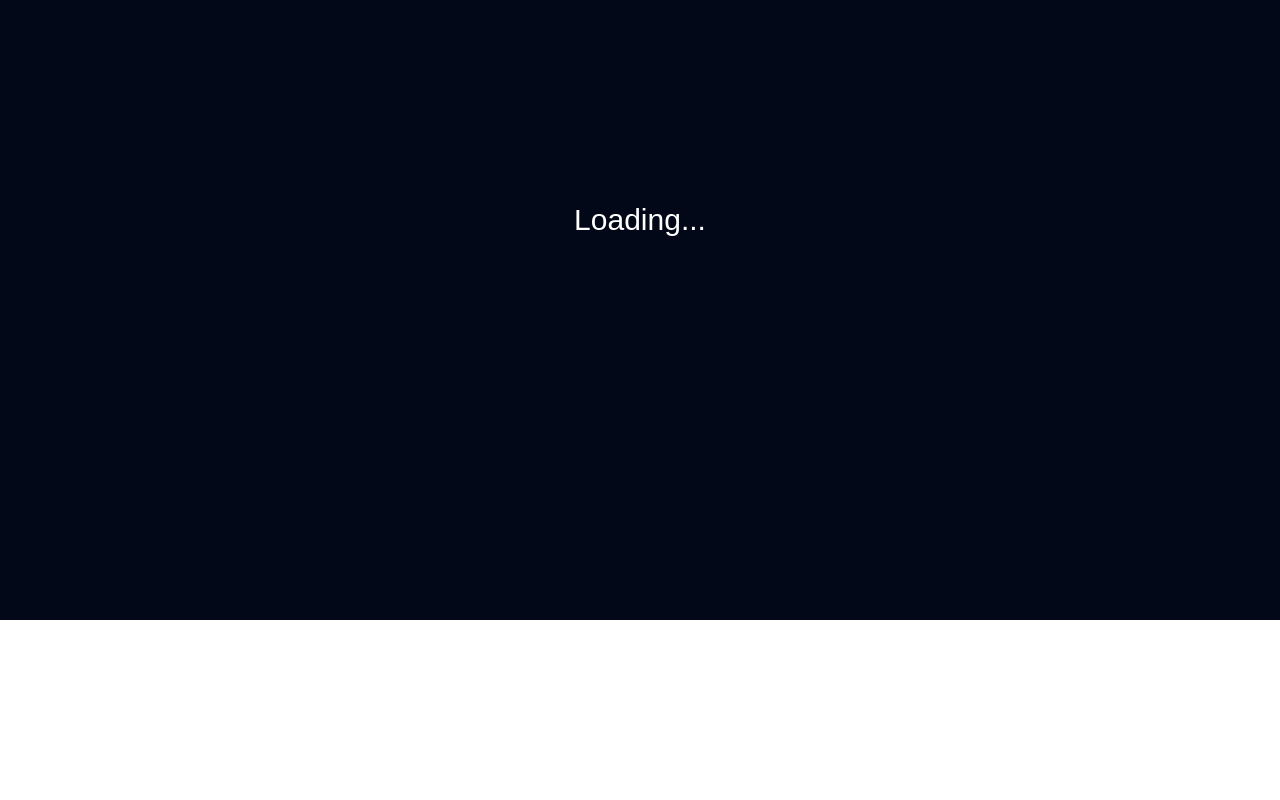
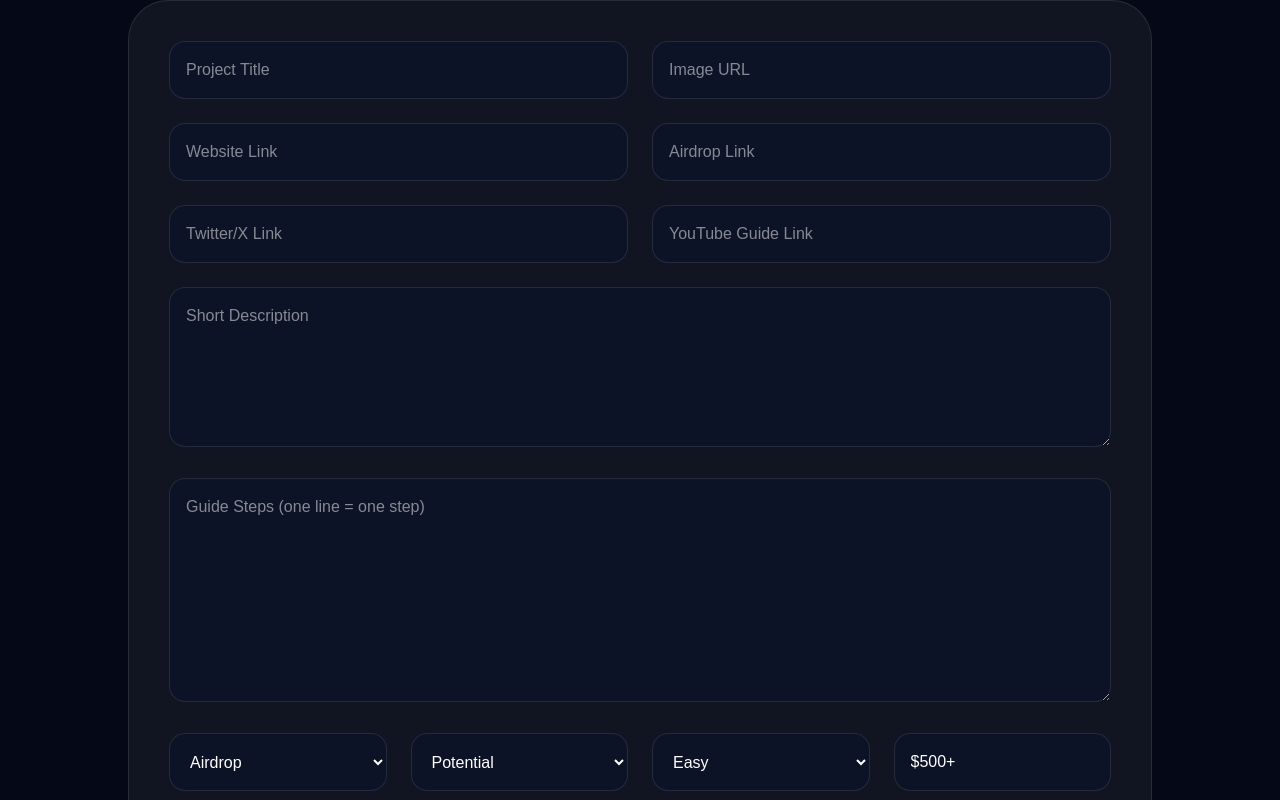
Before and after one commit to Hunterkak/cryptodropscout, a Next.js app: page /admin in a window 1280 px wide. Shown: the part 180-980 px from the top of the page. Before the commit the page ends 800 px from the top, so only its background shows below. Built offline with nearby package versions, Linux system fonts and the light colour scheme.

Commit message:
final navbar search language restore

```diff
--- a/src/app/admin/page.tsx
+++ b/src/app/admin/page.tsx
@@ -1,36 +1,82 @@
 'use client';
 
-import { useEffect, useState } from 'react';
+import { useState } from 'react';
 
-import Link from 'next/link';
+import { addProject } from '@/lib/projects';
 
-import { useParams } from 'next/navigation';
+export default function AdminPage() {
 
-import { getProjectBySlug } from '@/lib/projects';
+  const [loading, setLoading] = useState(false);
 
-export default function ProjectPage() {
+  const [form, setForm] = useState({
 
-  const params = useParams();
+    title: '',
+    category: 'airdrop',
+    status: 'Potential',
+    difficulty: 'Easy',
+    reward: '$500+',
+    image: '',
+    description: '',
+    link: '',
+    airdrop: '',
+    twitter: '',
+    youtube: '',
+    guide: '',
 
-  const id = params?.id as string;
+  });
 
-  const [project, setProject] = useState<any>(null);
+  async function handleSubmit(
+    e: React.FormEvent
+  ) {
 
-  const [loading, setLoading] = useState(true);
-
-  useEffect(() => {
-
-    async function fetchProject() {
+    e.preventDefault();
 
     try {
 
-        const data = await getProjectBySlug(id);
+      setLoading(true);
 
-        setProject(data);
+      const slug = form.title
+        .toLowerCase()
+        .replace(/\s+/g, '-');
+
+      await addProject({
+
+        ...form,
+
+        slug,
+
+        createdAt: Date.now(),
+
+        guide: form.guide
+          .split('\n')
+          .filter(Boolean),
+
+      });
+
+      alert('Project Added Successfully');
+
+      setForm({
+
+        title: '',
+        category: 'airdrop',
+        status: 'Potential',
+        difficulty: 'Easy',
+        reward: '$500+',
+        image: '',
+        description: '',
+        link: '',
+        airdrop: '',
+        twitter: '',
+        youtube: '',
+        guide: '',
+
+      });
 
     } catch (error) {
 
       console.error(error);
+
+      alert('Error adding project');
 
     } finally {
 
@@ -40,147 +86,201 @@ export default function ProjectPage() {
 
   }
 
-    if (id) {
-      fetchProject();
-    }
-
-  }, [id]);
-
-  if (loading) {
-
-    return (
-      <div className="min-h-screen bg-[#020817] flex items-center justify-center text-white text-3xl">
-        Loading...
-      </div>
-    );
-
-  }
-
-  if (!project) {
-
-    return (
-      <div className="min-h-screen bg-[#020817] flex items-center justify-center text-white text-3xl">
-        Project Not Found
-      </div>
-    );
-
-  }
-
   return (
 
-    <main className="min-h-screen bg-[#020817] text-white px-6 py-16">
+    <main className="min-h-screen bg-[#050816] text-white px-6 py-16">
 
-      <div className="max-w-6xl mx-auto">
+      <div className="max-w-5xl mx-auto">
 
-        <Link
-          href="/airdrops"
-          className="text-purple-400 mb-10 inline-block"
+        <h1 className="text-6xl font-black mb-14 text-center">
+          Ultimate Admin Panel
+        </h1>
+
+        <form
+          onSubmit={handleSubmit}
+          className="space-y-6 bg-white/5 border border-white/10 p-10 rounded-[40px]"
         >
-          ← Back
-        </Link>
 
-        <img
-          src={project.image}
-          alt={project.title}
-          className="w-full h-[420px] object-cover rounded-[32px] border border-white/10"
+          <div className="grid md:grid-cols-2 gap-6">
+
+            <input
+              type="text"
+              placeholder="Project Title"
+              value={form.title}
+              onChange={(e) =>
+                setForm({
+                  ...form,
+                  title: e.target.value,
+                })
+              }
+              className="p-4 rounded-2xl bg-[#0d1326] border border-white/10 outline-none"
+              required
             />
 
-        <div className="mt-10">
+            <input
+              type="text"
+              placeholder="Image URL"
+              value={form.image}
+              onChange={(e) =>
+                setForm({
+                  ...form,
+                  image: e.target.value,
+                })
+              }
+              className="p-4 rounded-2xl bg-[#0d1326] border border-white/10 outline-none"
+            />
 
-          <div className="flex flex-wrap items-center gap-4 mb-6">
+            <input
+              type="text"
+              placeholder="Website Link"
+              value={form.link}
+              onChange={(e) =>
+                setForm({
+                  ...form,
+                  link: e.target.value,
+                })
+              }
+              className="p-4 rounded-2xl bg-[#0d1326] border border-white/10 outline-none"
+            />
 
-            <span className="px-4 py-2 rounded-full bg-cyan-500/20 text-cyan-300 border border-cyan-500/30">
-              {project.reward}
-            </span>
+            <input
+              type="text"
+              placeholder="Airdrop Link"
+              value={form.airdrop}
+              onChange={(e) =>
+                setForm({
+                  ...form,
+                  airdrop: e.target.value,
+                })
+              }
+              className="p-4 rounded-2xl bg-[#0d1326] border border-white/10 outline-none"
+            />
 
-            <span className="px-4 py-2 rounded-full bg-purple-500/20 text-purple-300 border border-purple-500/30">
-              {project.difficulty}
-            </span>
+            <input
+              type="text"
+              placeholder="Twitter/X Link"
+              value={form.twitter}
+              onChange={(e) =>
+                setForm({
+                  ...form,
+                  twitter: e.target.value,
+                })
+              }
+              className="p-4 rounded-2xl bg-[#0d1326] border border-white/10 outline-none"
+            />
 
-            <span className="px-4 py-2 rounded-full bg-green-500/20 text-green-300 border border-green-500/30">
-              {project.status}
-            </span>
+            <input
+              type="text"
+              placeholder="YouTube Guide Link"
+              value={form.youtube}
+              onChange={(e) =>
+                setForm({
+                  ...form,
+                  youtube: e.target.value,
+                })
+              }
+              className="p-4 rounded-2xl bg-[#0d1326] border border-white/10 outline-none"
+            />
 
           </div>
 
-          <h1 className="text-5xl font-black mb-6">
-            {project.title}
-          </h1>
+          <textarea
+            placeholder="Short Description"
+            value={form.description}
+            onChange={(e) =>
+              setForm({
+                ...form,
+                description: e.target.value,
+              })
+            }
+            className="w-full h-40 p-4 rounded-2xl bg-[#0d1326] border border-white/10 outline-none"
+          />
 
-          <p className="text-gray-400 text-lg leading-8 mb-10">
-            {project.description}
-          </p>
+          <textarea
+            placeholder="Guide Steps (one line = one step)"
+            value={form.guide}
+            onChange={(e) =>
+              setForm({
+                ...form,
+                guide: e.target.value,
+              })
+            }
+            className="w-full h-56 p-4 rounded-2xl bg-[#0d1326] border border-white/10 outline-none"
+          />
 
-          <div className="flex flex-wrap gap-4 mb-12">
+          <div className="grid md:grid-cols-4 gap-6">
 
-            {project.link && (
-              <a
-                href={project.link}
-                target="_blank"
-                className="px-6 py-3 rounded-2xl bg-blue-600 hover:bg-blue-700 transition"
+            <select
+              value={form.category}
+              onChange={(e) =>
+                setForm({
+                  ...form,
+                  category: e.target.value,
+                })
+              }
+              className="p-4 rounded-2xl bg-[#0d1326] border border-white/10 outline-none"
             >
-                Website
-              </a>
-            )}
+              <option value="airdrop">Airdrop</option>
+              <option value="testnet">Testnet</option>
+            </select>
 
-            {project.airdrop && (
-              <a
-                href={project.airdrop}
-                target="_blank"
-                className="px-6 py-3 rounded-2xl bg-purple-600 hover:bg-purple-700 transition"
+            <select
+              value={form.status}
+              onChange={(e) =>
+                setForm({
+                  ...form,
+                  status: e.target.value,
+                })
+              }
+              className="p-4 rounded-2xl bg-[#0d1326] border border-white/10 outline-none"
             >
-                Airdrop Link
-              </a>
-            )}
+              <option>Potential</option>
+              <option>Hot</option>
+              <option>Active</option>
+              <option>Live</option>
+            </select>
 
-            {project.twitter && (
-              <a
-                href={project.twitter}
-                target="_blank"
-                className="px-6 py-3 rounded-2xl bg-cyan-600 hover:bg-cyan-700 transition"
+            <select
+              value={form.difficulty}
+              onChange={(e) =>
+                setForm({
+                  ...form,
+                  difficulty: e.target.value,
+                })
+              }
+              className="p-4 rounded-2xl bg-[#0d1326] border border-white/10 outline-none"
             >
-                Twitter/X
-              </a>
-            )}
+              <option>Easy</option>
+              <option>Medium</option>
+              <option>Hard</option>
+            </select>
 
-            {project.youtube && (
-              <a
-                href={project.youtube}
-                target="_blank"
-                className="px-6 py-3 rounded-2xl bg-red-600 hover:bg-red-700 transition"
-              >
-                YouTube Guide
-              </a>
-            )}
+            <input
+              type="text"
+              placeholder="Reward"
+              value={form.reward}
+              onChange={(e) =>
+                setForm({
+                  ...form,
+                  reward: e.target.value,
+                })
+              }
+              className="p-4 rounded-2xl bg-[#0d1326] border border-white/10 outline-none"
+            />
 
           </div>
 
-          <div className="grid gap-6">
+          <button
+            type="submit"
+            disabled={loading}
+            className="w-full py-5 rounded-2xl bg-gradient-to-r from-cyan-500 to-blue-600 font-black text-xl hover:scale-[1.01] transition"
+          >
+            {loading
+              ? 'ADDING PROJECT...'
+              : 'ADD PROJECT'}
+          </button>
 
-            {project.guide?.map(
-              (step: string, index: number) => (
-
-                <div
-                  key={index}
-                  className="bg-white/5 border border-white/10 rounded-[28px] p-8"
-                >
-
-                  <div className="text-cyan-400 text-sm mb-3">
-                    STEP {index + 1}
-                  </div>
-
-                  <p className="text-gray-300 text-lg leading-8">
-                    {step}
-                  </p>
-
-                </div>
-
-              )
-            )}
-
-          </div>
-
-        </div>
+        </form>
 
       </div>
 
```
Also changed, not shown: src/app/page.tsx (+63 -5 lines). Lines whose indentation alone changed are shown as unchanged.
